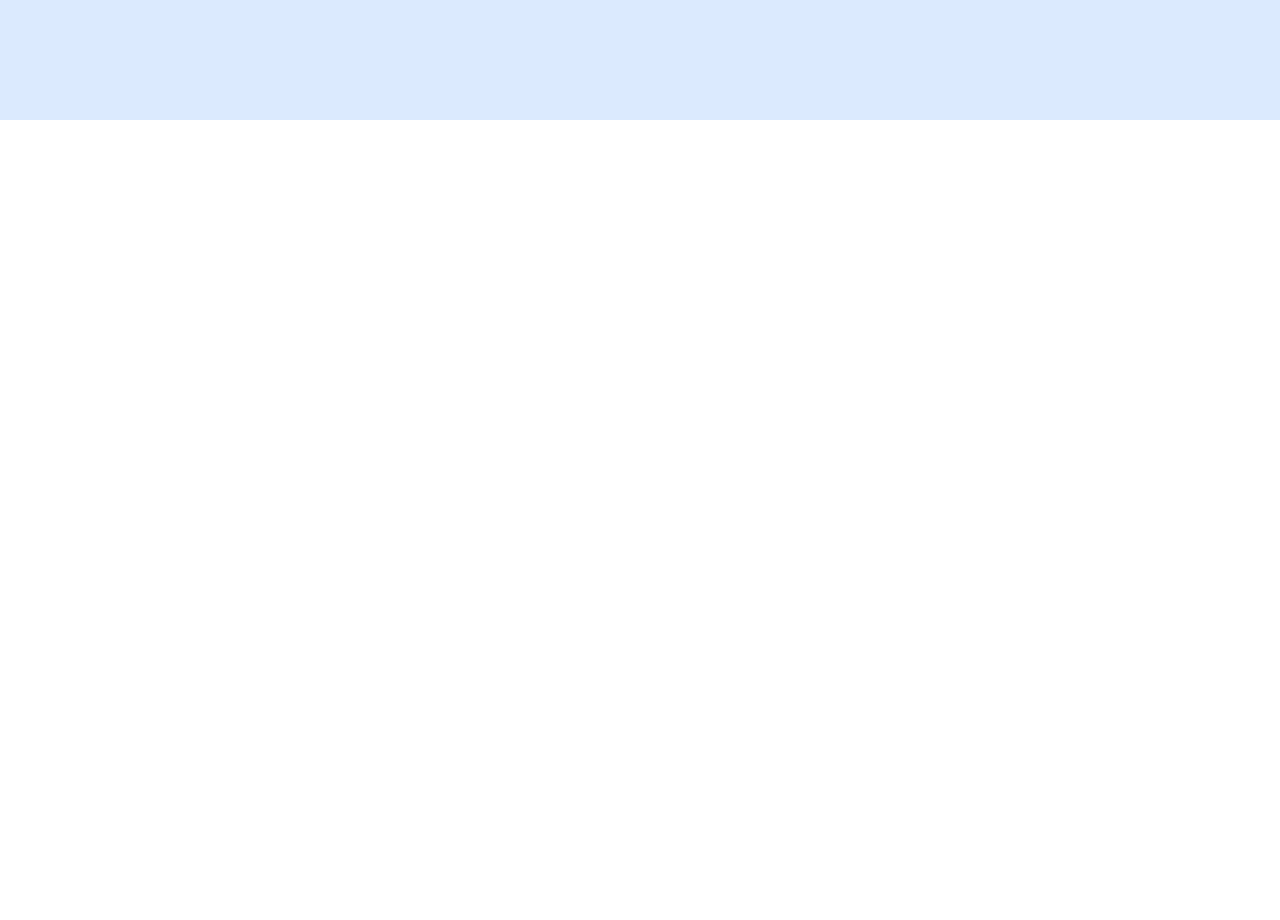
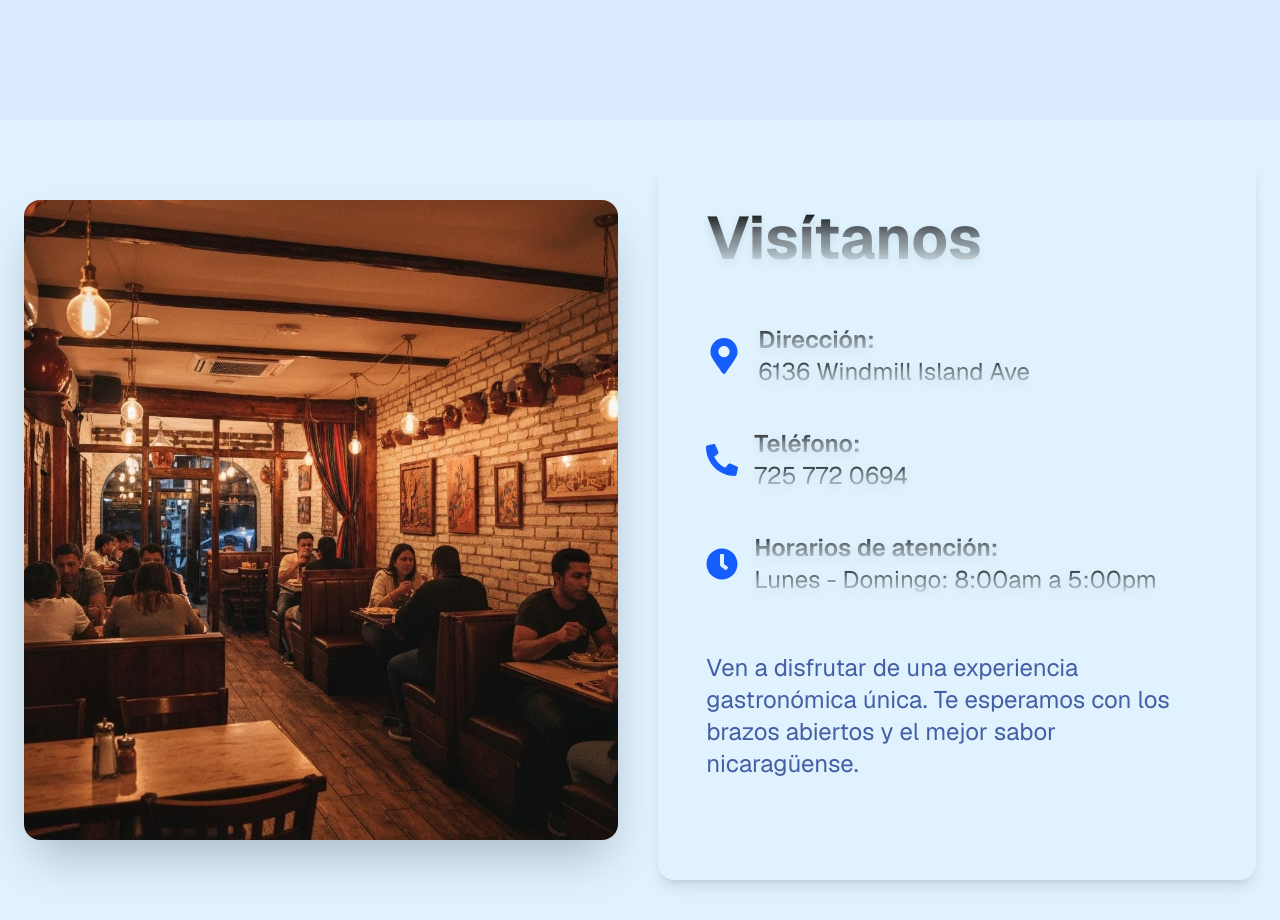
Before and after one commit to Lenin-Miranda/LaCucharaDeVilma, a Next.js app: page / in a window 1280 px wide. Shown: the part 3080-4000 px from the top of the page. Before the commit the page ends 3200 px from the top, so only its background shows below. Built offline with nearby package versions, Linux system fonts and the light colour scheme.

Commit message:
component/visit

```diff
--- a/src/app/components/Reviews.tsx
+++ b/src/app/components/Reviews.tsx
@@ -9,7 +9,7 @@ export default function Reviews() {
           La satisfacción de nuestra familia es nuestro mayor orgullo
         </p>
       </div>
-      <div className="flex justify-around gap-6">
+      <div className="grid grid-cols-1 md:grid-cols-3 gap-6 w-full">
         <div className="p-10 rounded-xl transition-transform duration-300 ease-in-out hover:scale-105 hover:shadow-2xl bg-gradient-to-b from-blue-500/40 via-blue-500/20 to-white dark:border dark:p-10 dark:rounded-xl dark:bg-neutral-900 dark:bg-none">
           <div className="flex flex-col gap-8 ">
             <div className="flex gap-6 items-center">
--- /dev/null
+++ b/src/app/components/Visit.tsx
@@ -0,0 +1,90 @@
+import Image from "next/image";
+import { FaMapMarkerAlt, FaPhoneAlt, FaClock } from "react-icons/fa";
+
+export default function Visit() {
+  return (
+    <section className="flex flex-col md:flex-row items-center justify-center gap-10 w-full h-screen px-6 py-10 bg-sky-100 dark:bg-neutral-900">
+      <div
+        data-aos="fade-right"
+        className="relative w-full md:w-1/2 h-84 md:h-[80vh] rounded-2xl overflow-hidden shadow-2xl"
+      >
+        <Image
+          src="/images/restaurante.jpg"
+          alt="Restaurante La Cuchara de Vilma"
+          fill
+          className="object-cover"
+          priority
+        />
+      </div>
+      <div className="flex flex-col gap-10 md:w-1/2 w-full  rounded-2xl p-12 shadow-lg justify-start h-full">
+        <h2
+          data-aos="fade-left"
+          className="text-6xl font-bold mb-4 drop-shadow-lg bg-gradient-to-b from-black via-black/40 to-white/30 bg-clip-text text-transparent dark:from-white dark:via-white/60 dark:to-black/30"
+        >
+          Visítanos
+        </h2>
+        <div data-aos="fade-right" className="flex items-center gap-4 text-2xl">
+          <span
+            data-aos="zoom-in"
+            data-aos-delay="100"
+            className="text-blue-600 dark:text-blue-400"
+          >
+            <FaMapMarkerAlt size={36} />
+          </span>
+          <div className="flex flex-col">
+            <span className="font-semibold drop-shadow-lg bg-gradient-to-b from-black via-black/40 to-white/30 bg-clip-text text-transparent dark:from-white dark:via-white/60 dark:to-black/30">
+              Dirección:
+            </span>
+            <span className="drop-shadow-lg bg-gradient-to-b from-black via-black/40 to-white/30 bg-clip-text text-transparent dark:from-white dark:via-white/60 dark:to-black/30">
+              6136 Windmill Island Ave
+            </span>
+          </div>
+        </div>
+        <div data-aos="fade-left" className="flex items-center gap-4 text-2xl">
+          <span
+            data-aos="zoom-in"
+            data-aos-delay="200"
+            className="text-blue-600 dark:text-blue-400"
+          >
+            <FaPhoneAlt size={32} />
+          </span>
+          <div className="flex flex-col">
+            <span className="font-semibold drop-shadow-lg bg-gradient-to-b from-black via-black/40 to-white/30 bg-clip-text text-transparent dark:from-white dark:via-white/60 dark:to-black/30">
+              Teléfono:
+            </span>
+            <span className="drop-shadow-lg bg-gradient-to-b from-black via-black/40 to-white/30 bg-clip-text text-transparent dark:from-white dark:via-white/60 dark:to-black/30">
+              725 772 0694
+            </span>
+          </div>
+        </div>
+        <div
+          data-aos="fade-right"
+          className="flex items-center gap-4 text-2xl "
+        >
+          <span
+            data-aos="zoom-in"
+            data-aos-delay="300"
+            className="text-blue-600 dark:text-blue-400"
+          >
+            <FaClock size={32} />
+          </span>
+          <div className="flex flex-col">
+            <span className="font-semibold drop-shadow-lg bg-gradient-to-b from-black via-black/40 to-white/30 bg-clip-text text-transparent dark:from-white dark:via-white/60 dark:to-black/30">
+              Horarios de atención:
+            </span>
+            <span className="drop-shadow-lg bg-gradient-to-b from-black via-black/40 to-white/30 bg-clip-text text-transparent dark:from-white dark:via-white/60 dark:to-black/30">
+              Lunes - Domingo: 8:00am a 5:00pm
+            </span>
+          </div>
+        </div>
+        <p
+          data-aos="fade-left"
+          className="mt-4 text-2xl text-blue-900/80 dark:text-neutral-300"
+        >
+          Ven a disfrutar de una experiencia gastronómica única. Te esperamos
+          con los brazos abiertos y el mejor sabor nicaragüense.
+        </p>
+      </div>
+    </section>
+  );
+}
--- a/src/app/page.tsx
+++ b/src/app/page.tsx
@@ -4,6 +4,7 @@ import Hero from "./components/Hero";
 import About from "./components/About";
 import Reviews from "./components/Reviews";
 import Wwdt from "./components/Wwdt";
+import Visit from "./components/Visit";
 
 export default function Home() {
   return (
@@ -14,6 +15,7 @@ export default function Home() {
         <About />
         <Wwdt />
         <Reviews />
+        <Visit />
       </main>
     </div>
   );
```
